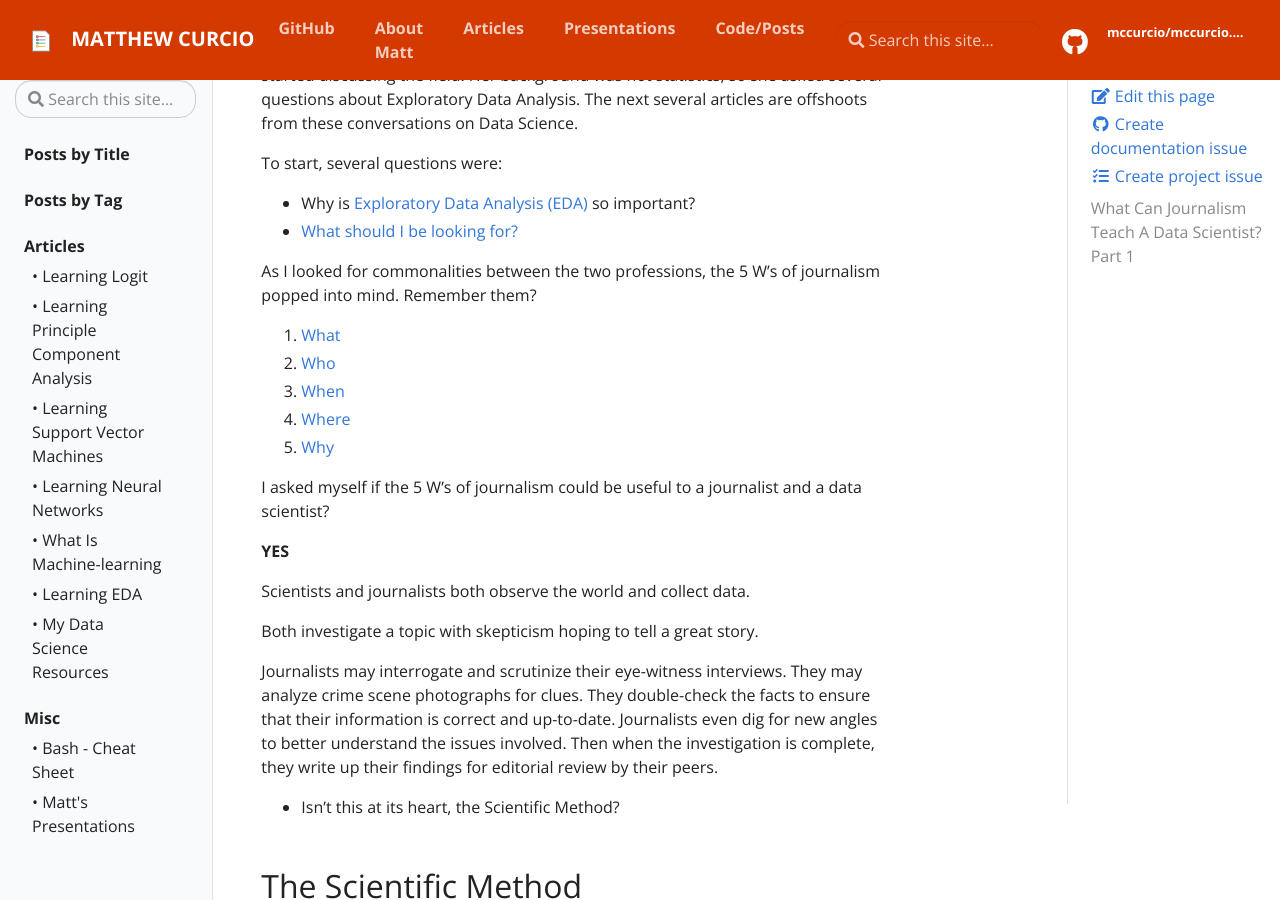
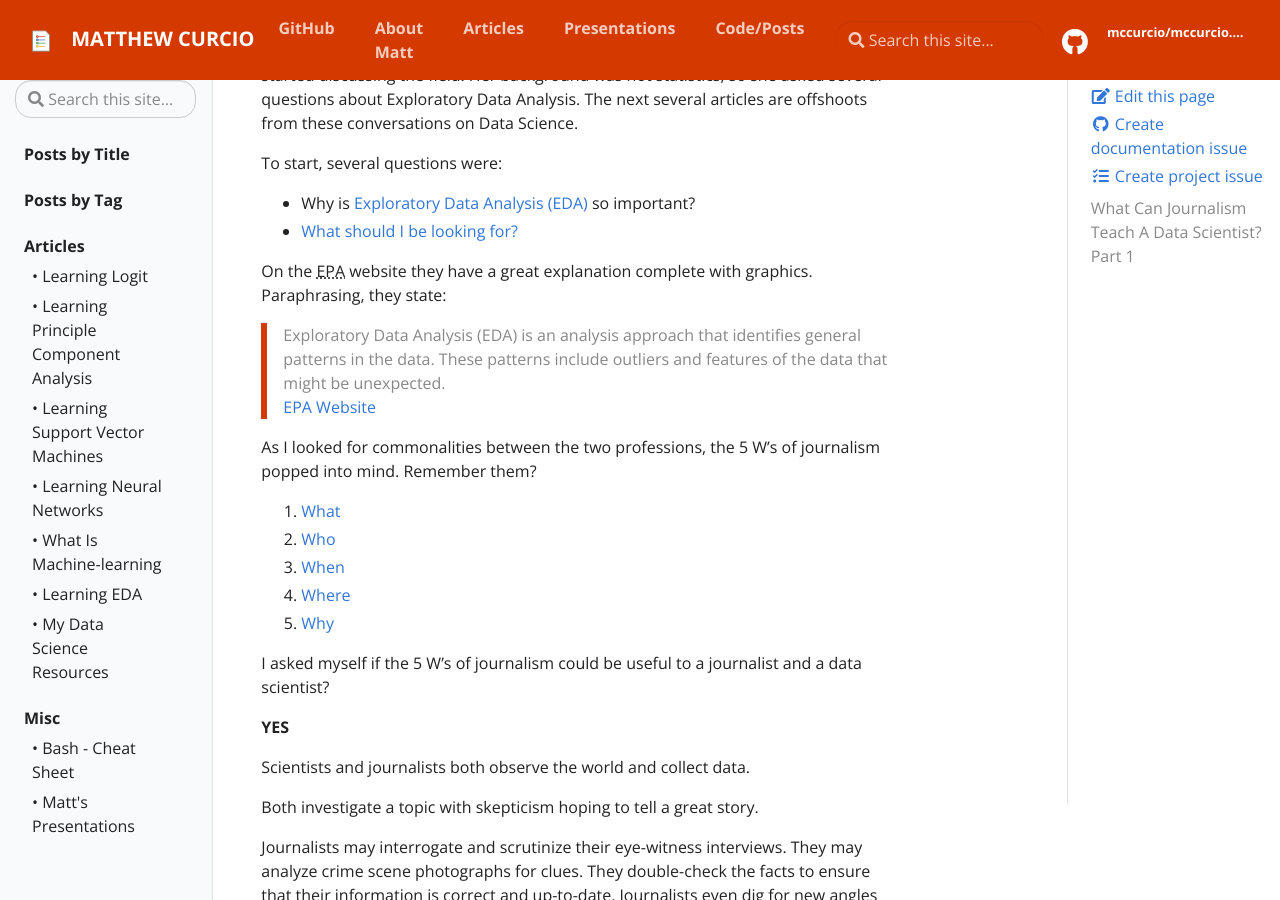
Before and after one commit to mccurcio/mccurcio.github.io, a Jekyll site: the page built from _posts/data_science/2022-07-06-journalism-ds.md, in a window 1280 px wide and 900 px high, scrolled down 676 px. Built offline with Jekyll 4.4.1, drawn with Linux system fonts in a browser that asks for light colours; our own code applies the rules of GitHub Pages for plain Markdown files.

Commit message:
Added to journalism-ds

```diff
--- a/_posts/data_science/2022-07-06-journalism-ds.md
+++ b/_posts/data_science/2022-07-06-journalism-ds.md
@@ -17,6 +17,11 @@ To start, several questions were:
 
 - Why is [Exploratory Data Analysis (EDA)](https://www.ibm.com/cloud/learn/exploratory-data-analysis) so important?
 - [What should I be looking for?](https://www.ibm.com/cloud/learn/exploratory-data-analysis#toc-ibm-and-ex-cS-WKOfm)
+
+On the <abbr title="U.S. Environmental Protection Agency ">EPA</abbr> website they have a great explanation complete with graphics. Paraphrasing,  they state:
+
+>Exploratory Data Analysis (EDA) is an analysis approach that identifies general patterns in the data. These patterns include outliers and features of the data that might be unexpected.
+>[EPA Website](https://www.epa.gov/caddis-vol4/exploratory-data-analysis)
 
 As I looked for commonalities between the two professions, the 5 W's of journalism popped into mind. Remember them?
 
```
